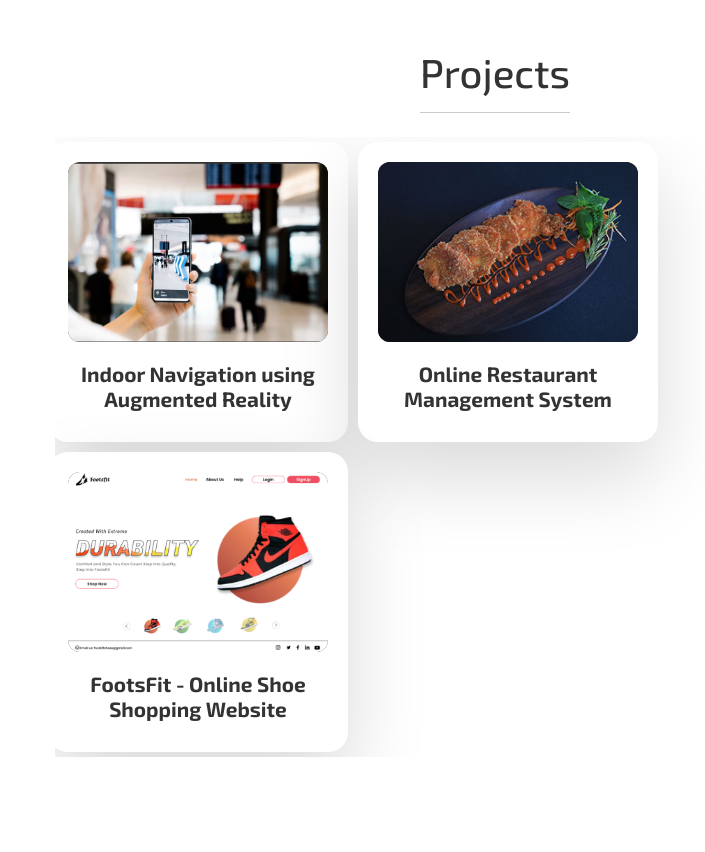
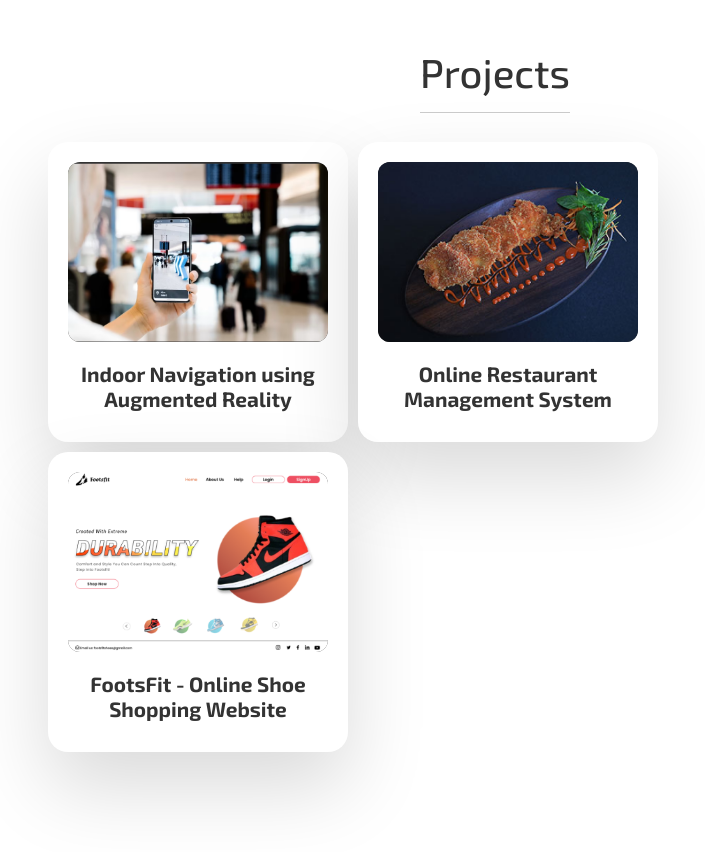
Before and after one commit to ankithcrgowda/portfolio, a website: page index.html in a window 1280 px wide. Shown: the part 1472-2324 px from the top of the page, without its empty margins (145-850 px from the left). Drawn offline with nearby package versions, Linux system fonts and the light colour scheme.

Commit message:
Update style.css

```diff
--- a/src/style.css
+++ b/src/style.css
@@ -3,12 +3,12 @@
     padding: 0;
     box-sizing: border-box;
     /*For better box model */
-    overflow: auto;
+/*     overflow: auto;
     scrollbar-width: none;
 
     &::-webkit-scrollbar {
         display: none;
-    }
+    } */
 }
 
 body {
```
